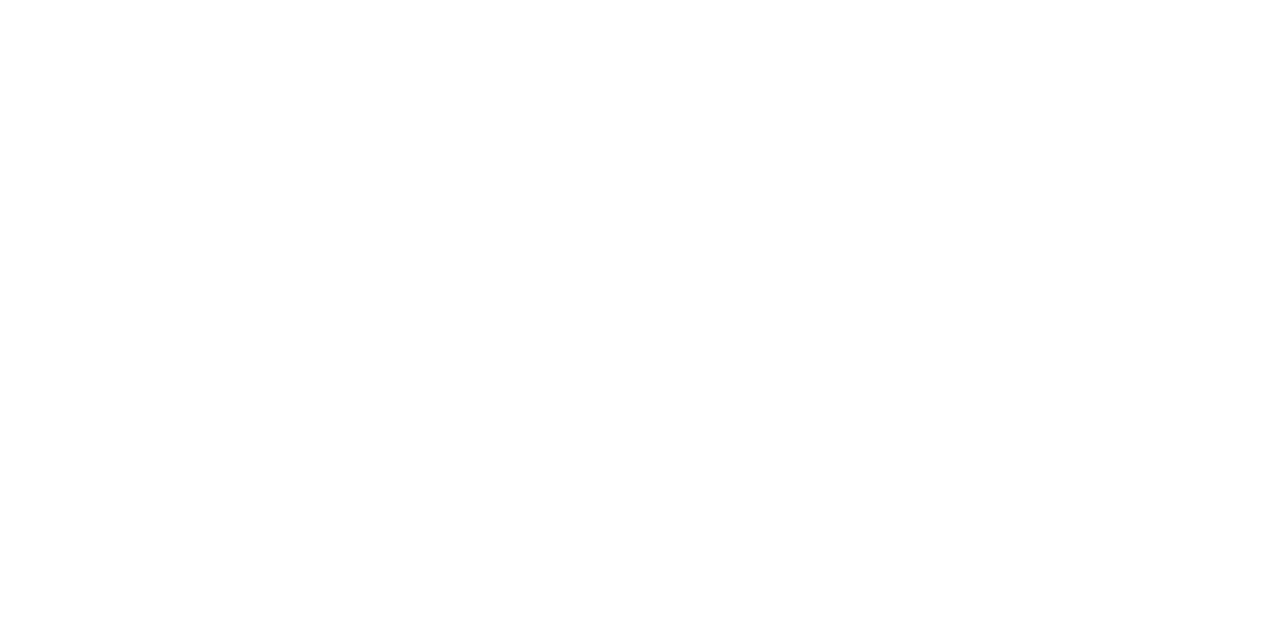
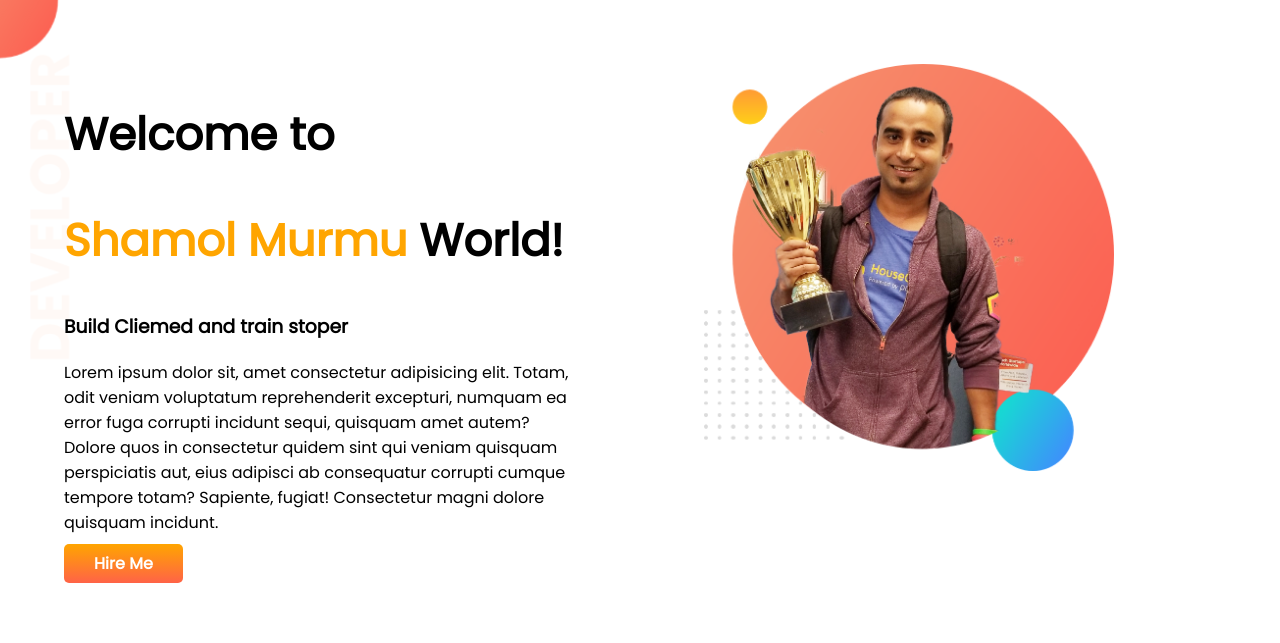
Before and after one commit to shamolbro/developer-protfolio, a plain HTML site: page index.html in a window 1280 px wide. Drawn offline with Linux system fonts and the light colour scheme.

Commit message:
top header

```diff
--- a/index.html
+++ b/index.html
@@ -1,13 +1,34 @@
 <!DOCTYPE html>
 <html lang="en">
+
 <head>
     <meta charset="UTF-8">
     <meta http-equiv="X-UA-Compatible" content="IE=edge">
     <meta name="viewport" content="width=device-width, initial-scale=1.0">
     <title>Developer Protfolio</title>
+    <link rel="preconnect" href="https://fonts.googleapis.com">
+    <link rel="preconnect" href="https://fonts.gstatic.com" crossorigin>
+    <link href="https://fonts.googleapis.com/css2?family=Poppins&display=swap" rel="stylesheet">
     <link rel="stylesheet" href="style.css">
 </head>
+
 <body>
+    <section class="top-banner">
+        <div class="half-width">
+            <h1> Welcome to</h1>
+            <h1> <span class="orange-colour">Shamol Murmu</span> World!</h1>
+            <h3> Build Cliemed and train stoper</h3>
+            <p>Lorem ipsum dolor sit, amet consectetur adipisicing elit. Totam, odit veniam voluptatum reprehenderit
+                excepturi, numquam ea error fuga corrupti incidunt sequi, quisquam amet autem? Dolore quos in
+                consectetur
+                quidem sint qui veniam quisquam perspiciatis aut, eius adipisci ab consequatur corrupti cumque tempore
+                totam? Sapiente, fugiat! Consectetur magni dolore quisquam incidunt.</p>
+            <a class="link-button" target="_blank" href="https://www.linkedin.com/in/shamolmrm/"> Hire Me</a>
+        </div>
+        <div class="half-width">
+            <img src="images/jhankar.png" alt="">
+        </div>
+    </section>
+</body>
 
-</body>
 </html>
--- a/style.css
+++ b/style.css
@@ -0,0 +1,32 @@
+body{
+    font-family: 'Poppins', sans-serif;
+    margin: 0px;
+}
+h1{
+    font-size: 45px;
+}
+.orange-colour{
+    color: orange;
+}
+section{
+    display: flex;
+}
+.half-width{
+    width: 50%;
+    padding: 5%;
+}
+.half-width img{
+    width: 80%;
+}
+.link-button{
+    text-decoration: none;
+    background-image: linear-gradient(orange, tomato);
+    padding: 8px 30px;
+    color: white;
+    font-weight: 700;
+    border-radius: 5px;
+}
+.top-banner{
+    background-image: url(images/top-banner.png);
+    background-repeat: no-repeat;
+}
```
Also changed, not shown: images/dream-bg.png (added), images/exp-bg.png (added), images/jhankar.png (added), images/jhankar2.png (added), images/my-bg.png (added), images/my-bg2.png (added), images/top-banner.png (added).
